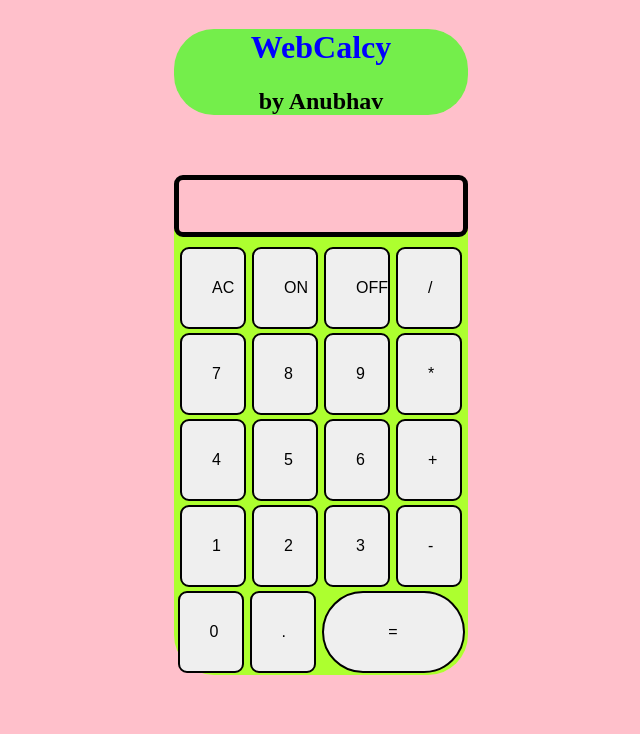
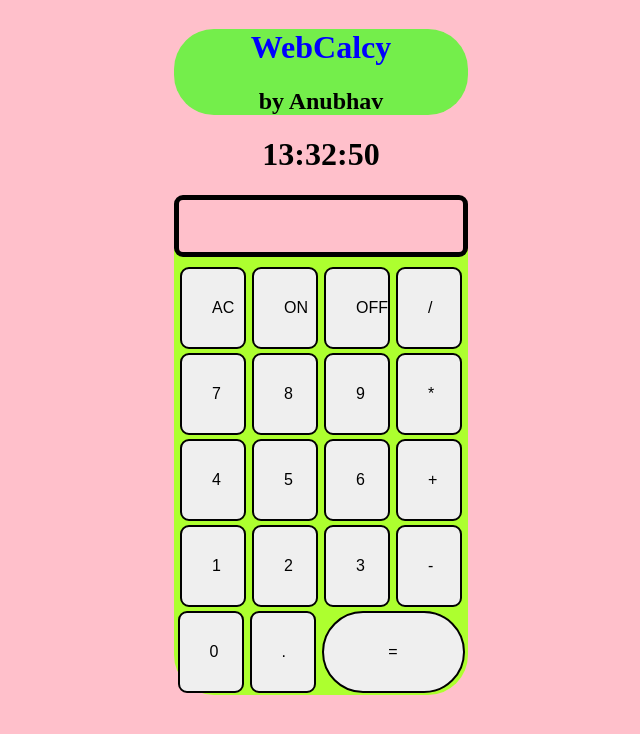
Before and after one commit to Anubhav070/Calculator-website, a plain HTML site: page index.html in a window 1280 px wide. Shown: the whole page, without its empty margins (319-959 px from the left). Drawn offline with Linux system fonts and the light colour scheme.

Commit message:
added live time

```diff
--- a/index.html
+++ b/index.html
@@ -13,11 +13,17 @@
 </head>
 <body class="parent">
     <div class="page">
-    <div style="background-color: rgb(116, 238, 75); border-radius: 40px; margin : 20px 500px">
+
+
+    <div class="sep"  style="background-color: rgb(116, 238, 75); border-radius: 40px; margin : 20px 500px">
+
         <h1 class="text-centre">WebCalcy</h1>
         <h2 class="text-centre">by Anubhav</h2>
     </div>
-    <div class="text-centre " style="background-color: greenyellow; border-radius : 40px; margin: 60px 500px;s">
+    <div class="text-centre">
+    <h1  style="color: rgb(0, 0, 0);"   id="livetime">hello</h1>
+    </div>
+    <div class="text-centre " style="background-color: greenyellow; border-radius : 40px; margin: 20px 500px;s">
         <div class="result">
             <input class="input" type="text">
         </div>
--- a/script.js
+++ b/script.js
@@ -1,4 +1,14 @@
 let string = "";
+setInterval(Time, 1000);
+
+function Time(){
+  let d = new Date();
+  document.getElementById("livetime").innerHTML =
+  d.getHours()+ ":" +
+  d.getMinutes() + ":" +
+  d.getSeconds();
+}
+
 let buttons = document.querySelectorAll('.button');
 Array.from(buttons).forEach((button)=>{
   button.addEventListener('click', (e)=>{
--- a/style.css
+++ b/style.css
@@ -37,10 +37,7 @@ h1{
     font-size: 3rem;
     background-color: pink;
 }
-/* .result{
-    text-align: center  ;
-    margin-bottom: 10px;
-} */
+
 .main{
     background-color: yellowgreen;
     border-radius: 40px;
```
